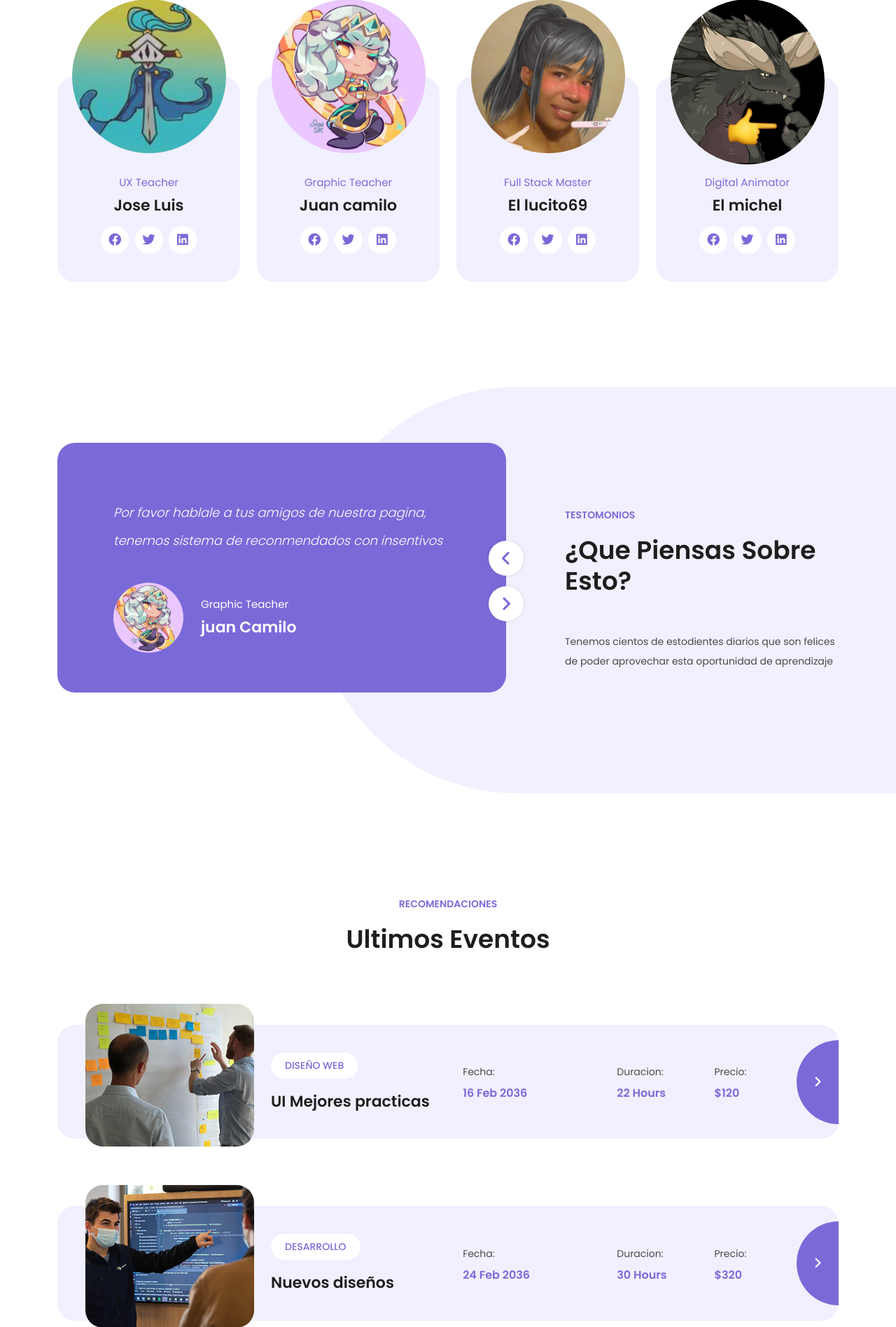
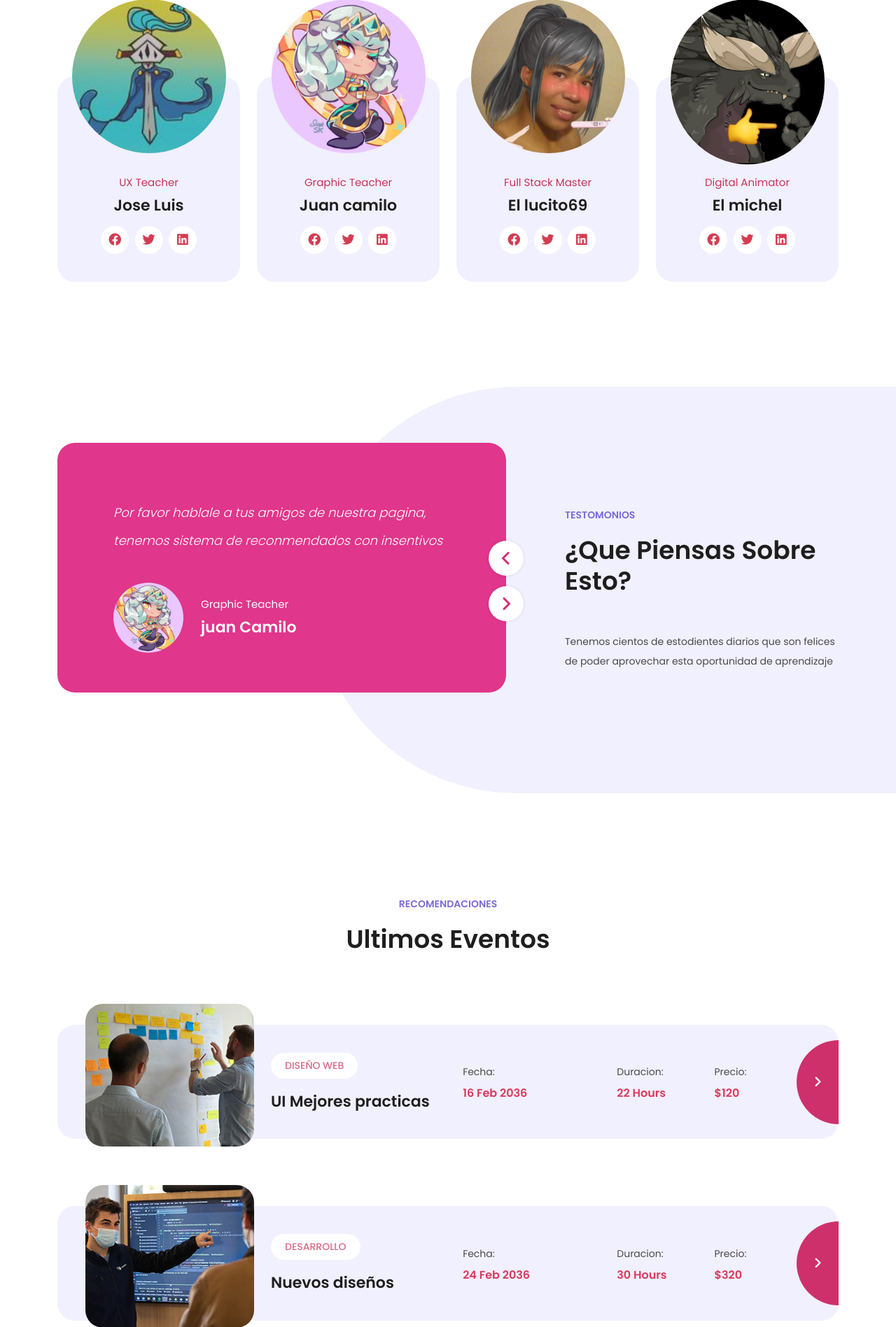
Before and after one commit to kronBELET/mabersa, a PHP site: page /pagina_principal/index.php in a window 1280 px wide. Shown: the part 4283-6180 px from the top of the page at 70% size. Run offline with PHP 8.4, Linux system fonts and the light colour scheme.

Commit message:
Add files via upload

```diff
--- a/assets/css/templatemo-scholar.css
+++ b/assets/css/templatemo-scholar.css
@@ -1174,7 +1174,7 @@ Team Style
 }
 
 .team-member .main-content span.category {
-  color: #7a6ad8;
+  color: #c53559;
   font-size: 15px;
 }
 
@@ -1192,7 +1192,7 @@ Team Style
 
 .team-member .main-content ul li a {
   background-color: #fff;
-  color: #7a6ad8;
+  color: #d43d51;
   display: inline-block;
   text-align: center;
   line-height: 40px;
@@ -1246,7 +1246,7 @@ Testimonials Style
 }
 
 .testimonials .item {
-  background-color: #7a6ad8;
+  background-color: #e0368b;
   border-radius: 25px;
   padding: 80px;
 }
@@ -1296,7 +1296,7 @@ Testimonials Style
   line-height: 50px;
   font-size: 24px;
   display: inline-block;
-  color: #7a6ad8;
+  color: #d33275;
   background-color: #fff;
   border-radius: 50%;
   box-shadow: 0px 0px 5px rgba(0, 0, 0, 0.10);
@@ -1363,7 +1363,7 @@ Events Style
 .events .item ul li span.category {
   font-size: 14px;
   text-transform: uppercase;
-  color: #7a6ad8;
+  color: #d86a86;
   background-color: #fff;
   padding: 8px 20px;
   border-radius: 25px;
@@ -1386,7 +1386,7 @@ Events Style
 
 .events .item ul li h6 {
   font-size: 16px;
-  color: #7a6ad8;
+  color: #db3a5d;
   font-weight: 600;
 }
 
@@ -1394,7 +1394,7 @@ Events Style
   position: absolute;
   right: 0;
   top: 22px;
-  background-color: #7a6ad8;
+  background-color: #ce306c;
   width: 60px;
   height: 120px;
   display: inline-block;
```
Also changed, not shown: other parts of assets/css/templatemo-scholar.css (+23 -23 lines).
